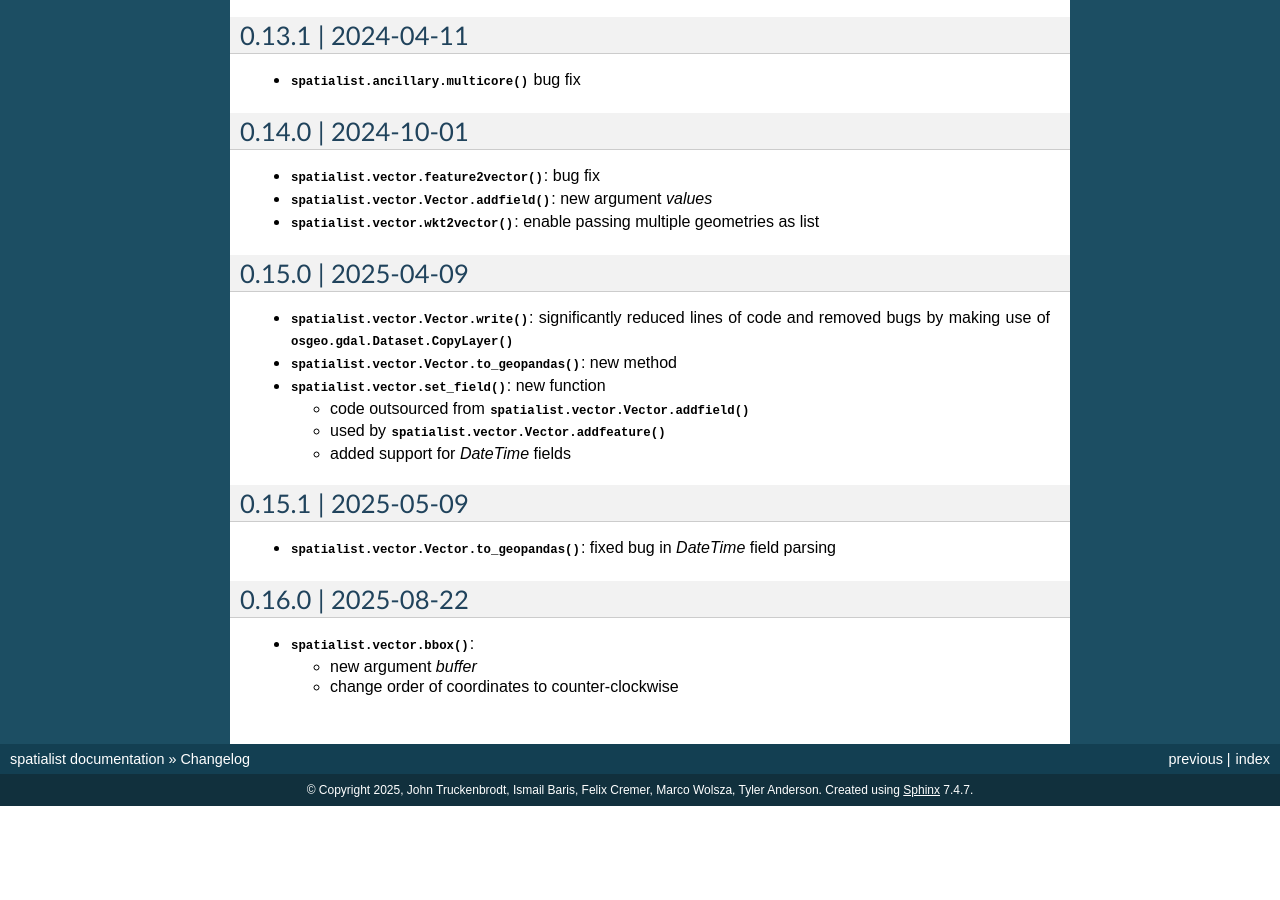
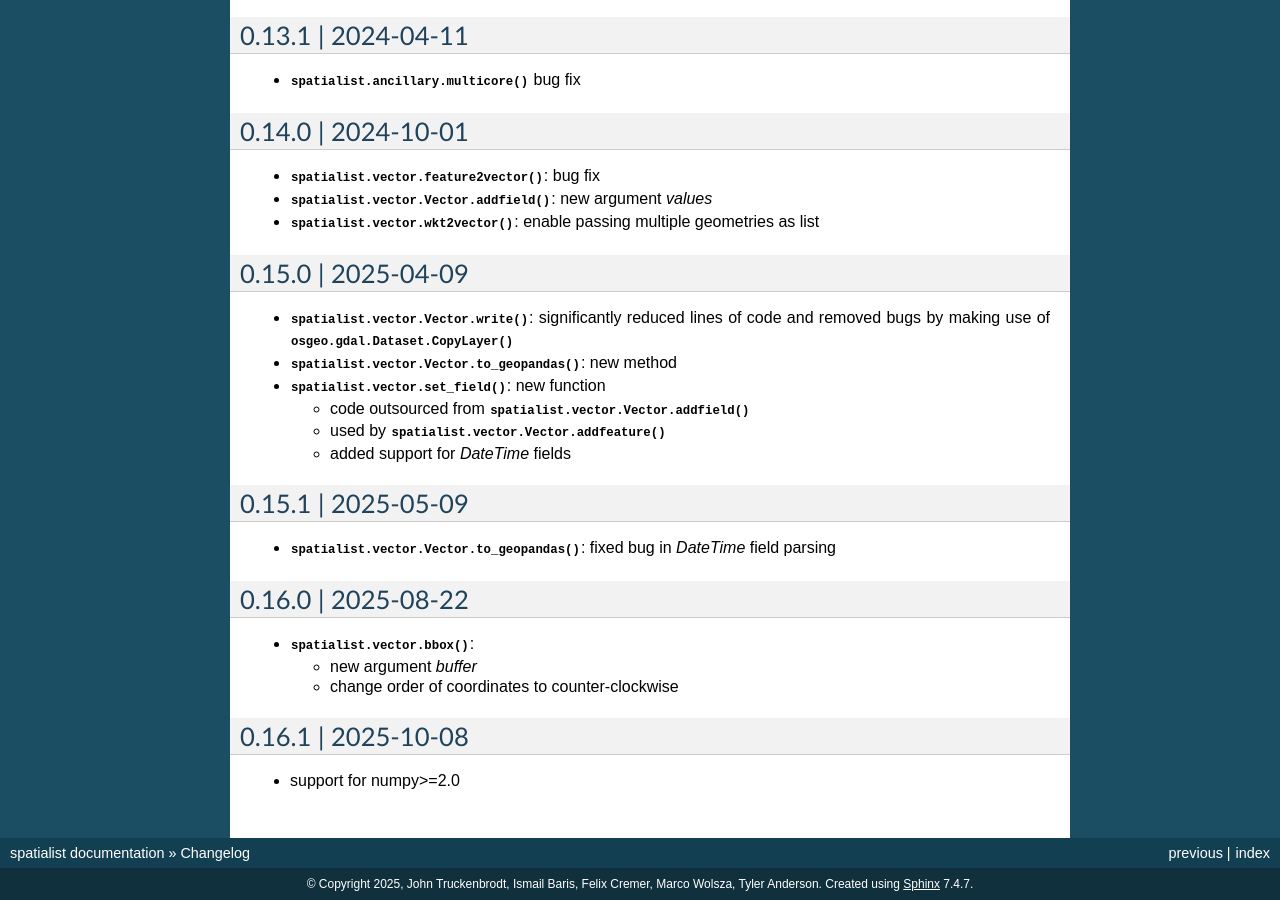
Before and after one commit to johntruckenbrodt/spatialist, a Sphinx documentation site: the page built from docs/source/changelog.rst, in a window 1280 px wide and 900 px high, scrolled down 3065 px. Built offline with Sphinx 7.4.7, drawn with Linux system fonts in a browser that asks for light colours; pages that are not in the unit, such as notebooks, are missing from menus; before the commit the page ends 3871 px from its top, so only the background shows below that.

Commit message:
[docs] version 0.16.1 changelog

```diff
--- a/docs/source/changelog.rst
+++ b/docs/source/changelog.rst
@@ -226,3 +226,8 @@ Changelog
 
   + new argument `buffer`
   + change order of coordinates to counter-clockwise
+
+0.16.1 | 2025-10-08
+-------------------
+
+- support for numpy>=2.0
```
